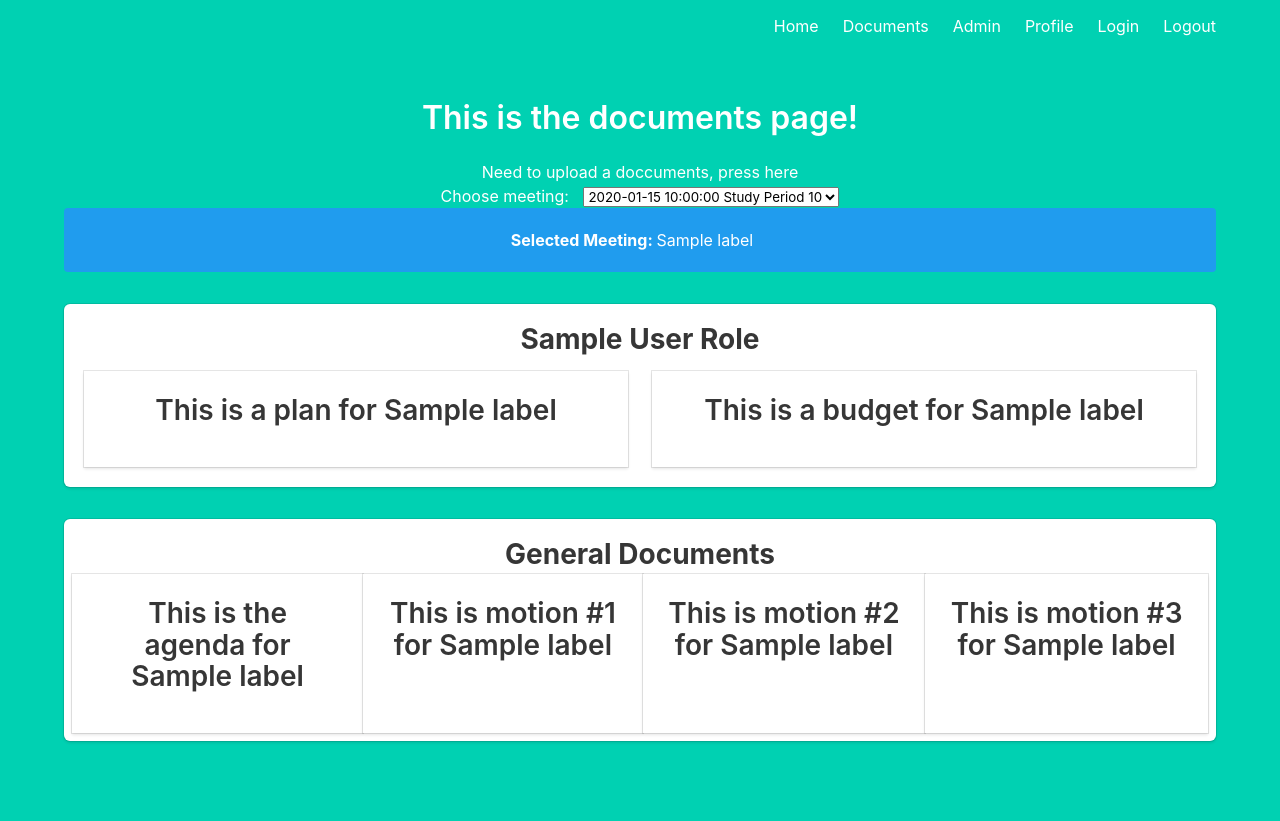
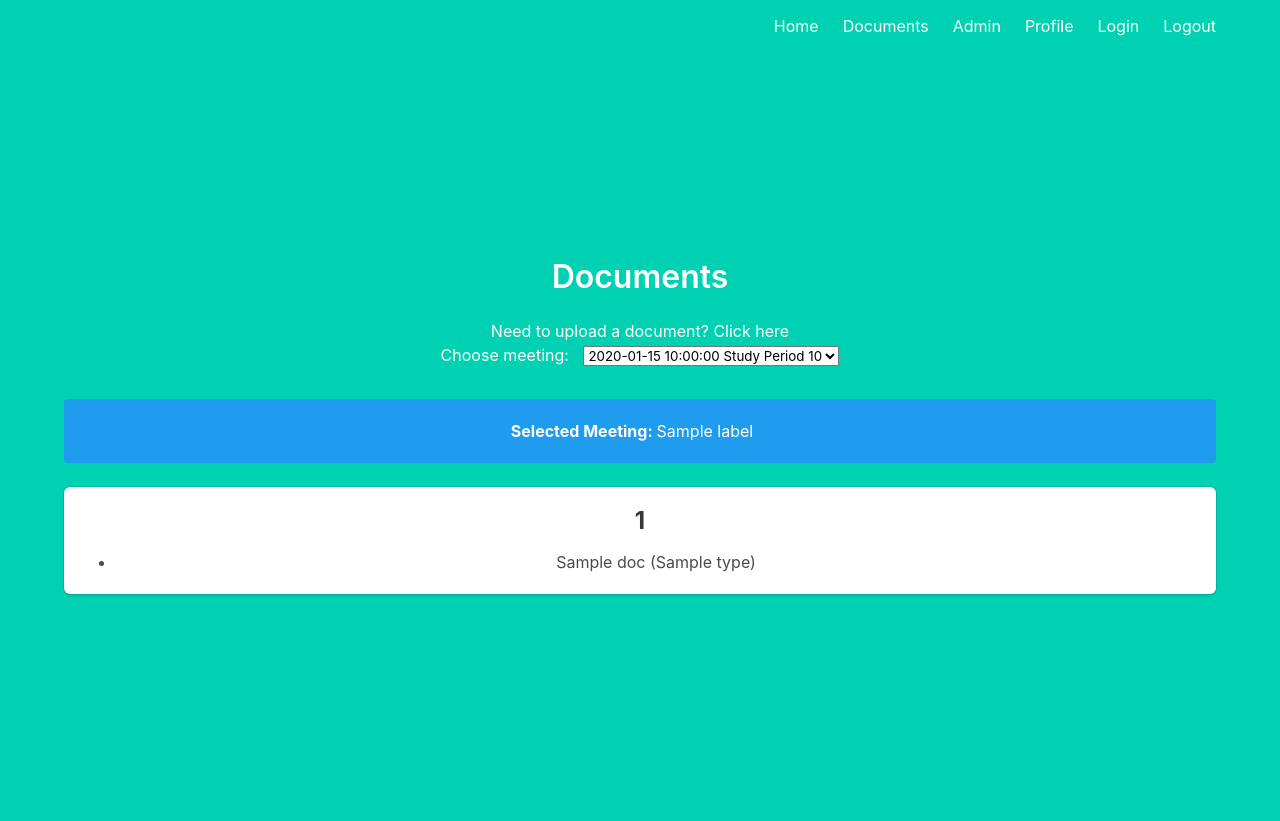
Before and after one commit to cthit/SummIT, a Flask app: template project/templates/doc.html in a window 1280 px wide. After the commit the page ends 596 px from the top, so only its background shows below. Run offline with Flask 3, Linux system fonts and the light colour scheme; the template is opened without the code that fills it: most values are stand-ins (such as "Sample title", 1, 10 or a date in 2020); some libraries are stand-ins or nearby versions.

Commit message:
Added primal viewing function for docs

```diff
--- a/project/main.py
+++ b/project/main.py
@@ -1,7 +1,7 @@
 from flask import Blueprint, render_template, request, redirect, url_for, flash, g
 from datetime import date
 from .auth import login_required, login_as_admin_required
-from .data_handler import LP, StudyPeriod, create_meeting, fetch_meetings, lookup_study_period, create_study_period, upload_document, DocumentOwner, DocumentType
+from .data_handler import LP, StudyPeriod, create_meeting, fetch_meetings, lookup_study_period, create_study_period, upload_document, DocumentOwner, DocumentType, fetch_documents_for_meeting
 
 def _meeting_label(meeting):
     lp_int = int(meeting.study_period.lp)
@@ -27,24 +27,30 @@ def profile():
 @login_required
 def doc():
     user = g.get("user")
-    user_roles = [
-        (group.get("name", ""), group.get("post", ""))
-        for group in user.get("groups", [])
-        if group.get("post", "") in ["Chairman", "Treasurer"]
-    ]
 
     meetings = fetch_meetings()
     selected_id = request.args.get("meeting_id", type=int)
     selected_meeting = next((m for m in meetings if m.id == selected_id), None)
     label = _meeting_label(selected_meeting) if selected_meeting else ""
 
+    # Fetch documents if a meeting is selected
+    documents_by_owner = {}
+    owner_names = {user["id"]: "My Documents"}
+    if selected_meeting:
+        group_ids = [g.get("id") for g in user.get("groups", [])]
+        documents_by_owner = fetch_documents_for_meeting(selected_meeting.id, user["id"], group_ids)
+        # Create mapping of group IDs to prettyNames
+        for group in user.get("groups", []):
+            owner_names[group["id"]] = group["prettyName"]
+
     return render_template(
         "doc.html",
         user=user,
-        user_roles=user_roles,
         meetings=meetings,
         selected_meeting=selected_meeting,
         label=label,
+        documents_by_owner=documents_by_owner,
+        owner_names=owner_names,
     )
 
 
--- a/project/templates/doc.html
+++ b/project/templates/doc.html
@@ -1,6 +1,6 @@
 {% extends "base.html" %} {% block content %}
-<h1 class="title">This is the documents page!</h1>
-<h2>Need to upload a doccuments, press <a href="/documents/upload">here</a></h2>
+<h1 class="title">Documents</h1>
+<h2>Need to upload a document? <a href="/documents/upload">Click here</a></h2>
 <div style="text-align: center">
   <h2 style="display: inline">Choose meeting:</h2>
   <form method="get" style="display:inline">
@@ -25,63 +25,29 @@
       </option>
       {% endfor %}
     </select>
-    <!-- Optional: keep as a no-JS fallback
-    <button class="button is-link" type="submit" style="margin-left:10px">Load</button>
-    -->
   </form>
 </div>
 
-<div class="content" id="documentsContent" {% if not selected_meeting %}style="display: none"{% endif %}>
-  <div id="selectedMeeting" class="notification is-info" style="margin-bottom: 2rem">
-    <strong>Selected Meeting: </strong><span id="meetingDisplay">{{ label }}</span>
+{% if selected_meeting %}
+<div class="content" style="margin-top: 2rem">
+  <div class="notification is-info">
+    <strong>Selected Meeting: </strong>{{ label }}
   </div>
-  {% if user_roles %}
-    {% for group_name, post in user_roles %}
-    <div class="box" style="margin-bottom: 2rem">
-      <h2><strong>{{ group_name.title() }}</strong></h2>
-      <div class="columns">
-        <div class="column is-half">
-          <div class="card">
-            <div class="card-content">
-              <h2>This is a plan for <span class="meeting-text">{{ label }}</span></h2>
-            </div>
-          </div>
-        </div>
-        <div class="column is-half">
-          <div class="card">
-            <div class="card-content">
-              <h2>This is a budget for <span class="meeting-text">{{ label }}</span></h2>
-            </div>
-          </div>
-        </div>
-      </div>
+
+  {% if documents_by_owner %}
+    {% for owner_id, docs in documents_by_owner.items() %}
+    <div class="box">
+      <h3><strong>{{ owner_names.get(owner_id, owner_id) }}</strong></h3>
+      <ul>
+        {% for doc in docs %}
+        <li>{{ doc.name }} ({{ doc.type }})</li>
+        {% endfor %}
+      </ul>
     </div>
     {% endfor %}
+  {% else %}
+    <div class="notification">No documents found for this meeting.</div>
   {% endif %}
-  <div class="box" style="margin-bottom: 2rem">
-    <h2><strong>General Documents</strong></h2>
-    <div class="columns">
-      <div class="card">
-        <div class="card-content">
-          <h2>This is the agenda for <span class="meeting-text">{{ label }}</span></h2>
-        </div>
-      </div>
-      <div class="card">
-        <div class="card-content">
-          <h2>This is motion #1 for <span class="meeting-text">{{ label }}</span></h2>
-        </div>
-      </div>
-      <div class="card">
-        <div class="card-content">
-          <h2>This is motion #2 for <span class="meeting-text">{{ label }}</span></h2>
-        </div>
-      </div>
-      <div class="card">
-        <div class="card-content">
-          <h2>This is motion #3 for <span class="meeting-text">{{ label }}</span></h2>
-        </div>
-      </div>
-    </div>
-  </div>
 </div>
+{% endif %}
 {% endblock %}
```
Also changed, not shown: project/data_handler.py (+48 -0 lines).
